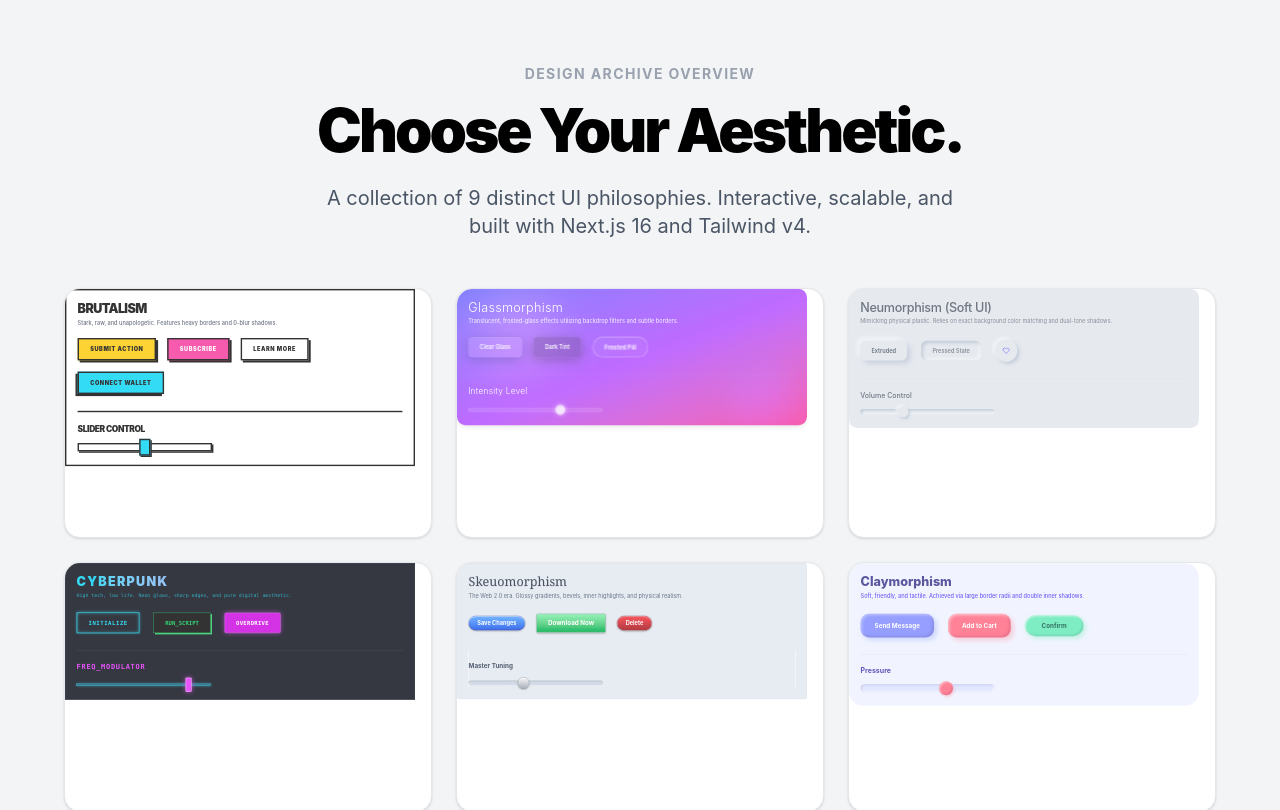
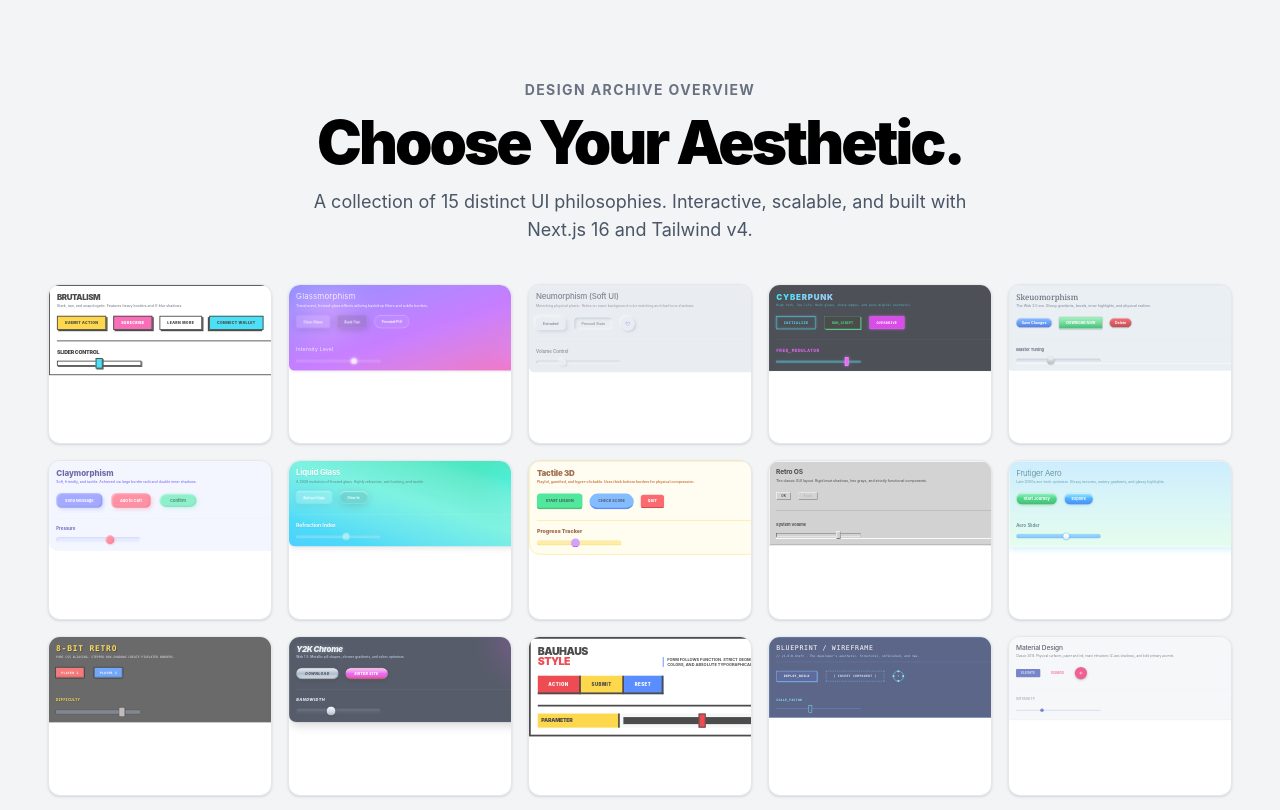
Before and after one commit to samybit/modern-buttons-sliders, a Next.js app: page / in a window 1280 px wide. Shown: the top 810 px of the page. Built offline with nearby package versions, Linux system fonts and the light colour scheme.

Commit message:
adjust layout and hero

```diff
--- a/app/layout.tsx
+++ b/app/layout.tsx
@@ -25,9 +25,9 @@ export default function RootLayout({
   return (
     <html
       lang="en"
-      className={`${geistSans.variable} ${geistMono.variable} h-full antialiased`}
+      className={`${geistSans.variable} ${geistMono.variable} h-full antialiased scroll-smooth`}
     >
-      <body className="min-h-full flex flex-col">{children}</body>
+      <body className="min-h-full flex flex-col bg-gray-50 text-gray-900">{children}</body>
     </html>
   );
 }
--- a/app/page.tsx
+++ b/app/page.tsx
@@ -18,12 +18,12 @@ import MaterialDesignSection from "@/components/MaterialDesignSection";
 
 export default function Home() {
   return (
-    <main className="min-h-screen p-8 md:p-16 max-w-7xl mx-auto font-sans">
+    <main className="min-h-screen p-4 md:p-8 lg:p-12 max-w-[100rem] mx-auto font-sans">
 
-      {/* The new miniature grid hero */}
+      {/* The full-screen miniature grid hero */}
       <HeroShowcase />
 
-      <div className="border-t-2 border-dashed border-gray-300 my-16"></div>
+      <div className="border-t-2 border-dashed border-gray-300 my-12"></div>
 
       {/* The full-sized interactive sections */}
       <div className="space-y-24">
--- a/components/HeroShowcase.tsx
+++ b/components/HeroShowcase.tsx
@@ -35,34 +35,34 @@ const showcases = [
 
 export default function HeroShowcase() {
   return (
-    <section className="mb-24">
-      <div className="mb-12 text-center">
-        <h2 className="text-sm font-bold tracking-widest text-gray-400 uppercase mb-4">Design Archive Overview</h2>
-        <h1 className="text-5xl md:text-6xl font-black tracking-tighter text-black mb-6">
+    <section className="min-h-[90vh] flex flex-col justify-center mb-16 py-8">
+      <div className="mb-10 text-center">
+        <h2 className="text-xs md:text-sm font-bold tracking-widest text-gray-500 uppercase mb-3">Design Archive Overview</h2>
+        <h1 className="text-4xl md:text-5xl lg:text-6xl font-black tracking-tighter text-black mb-4">
           Choose Your Aesthetic.
         </h1>
-        <p className="text-xl text-gray-600 max-w-2xl mx-auto">
-          A collection of 9 distinct UI philosophies. Interactive, scalable, and built with Next.js 16 and Tailwind v4.
+        <p className="text-base md:text-lg text-gray-600 max-w-2xl mx-auto">
+          A collection of 15 distinct UI philosophies. Interactive, scalable, and built with Next.js 16 and Tailwind v4.
         </p>
       </div>
 
-      {/* The 3x3 Bento Grid */}
-      <div className="grid grid-cols-1 md:grid-cols-2 lg:grid-cols-3 gap-6">
+      {/* Compact 5-column grid for one-screen view */}
+      <div className="grid grid-cols-2 sm:grid-cols-3 md:grid-cols-4 lg:grid-cols-5 gap-4">
         {showcases.map((Item) => (
           <div
             key={Item.id}
-            className="group relative h-[250px] w-full rounded-2xl border border-gray-200 bg-white overflow-hidden shadow-sm hover:shadow-xl transition-all duration-300"
+            className="group relative h-[140px] md:h-[160px] w-full rounded-xl border border-gray-200 bg-white overflow-hidden shadow-sm hover:shadow-xl hover:-translate-y-1 transition-all duration-300"
           >
-            <div className="absolute top-0 left-0 w-[1000px] h-[800px] origin-top-left scale-[0.35] pointer-events-none opacity-80 group-hover:opacity-100 transition-opacity">
+            <div className="absolute top-0 left-0 w-[1200px] h-[800px] origin-top-left scale-[0.18] sm:scale-[0.2] md:scale-[0.22] pointer-events-none opacity-70 group-hover:opacity-100 transition-opacity">
               <Item.component />
             </div>
 
             {/* Overlay to catch clicks (prevents messing with mini-sliders) and show a label */}
-            <div className="absolute inset-0 z-10 flex items-end p-6 bg-gradient-to-t from-black/60 via-black/0 to-transparent opacity-0 group-hover:opacity-100 transition-opacity duration-300">
-              <span className="text-white font-bold text-lg drop-shadow-md">{Item.name}</span>
+            <div className="absolute inset-0 z-10 flex items-end p-4 bg-gradient-to-t from-black/80 via-black/20 to-transparent opacity-0 group-hover:opacity-100 transition-opacity duration-300">
+              <span className="text-white font-bold text-sm md:text-base drop-shadow-md">{Item.name}</span>
             </div>
 
-            {/* Clickable link to jump to the actual section (requires adding IDs to your sections later if you want smooth scroll) */}
+            {/* Clickable link to jump to the actual section */}
             <a href={`#${Item.id}`} className="absolute inset-0 z-20 cursor-pointer">
               <span className="sr-only">Jump to {Item.name}</span>
             </a>
```
